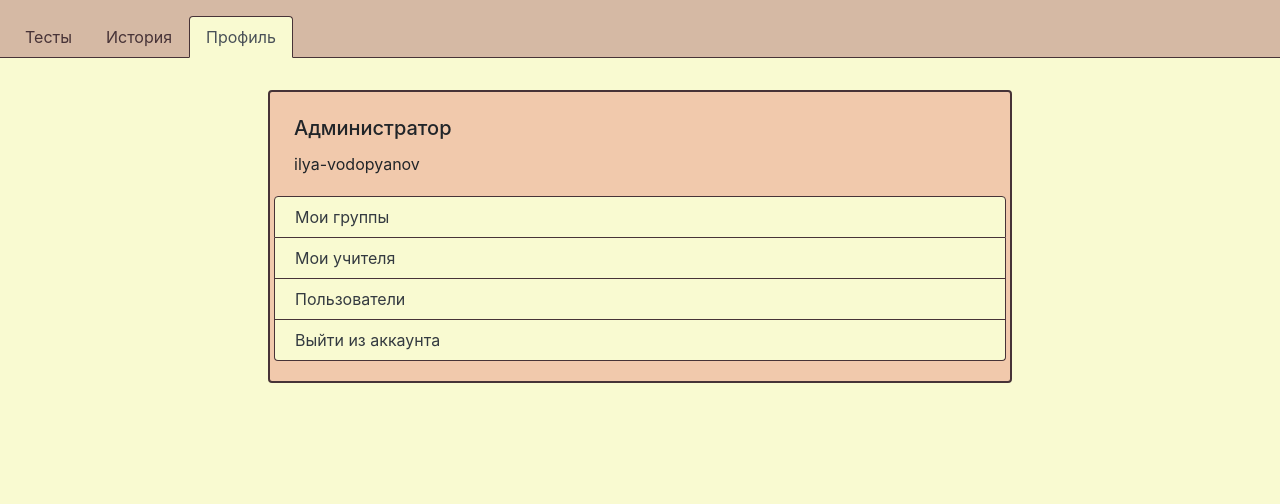
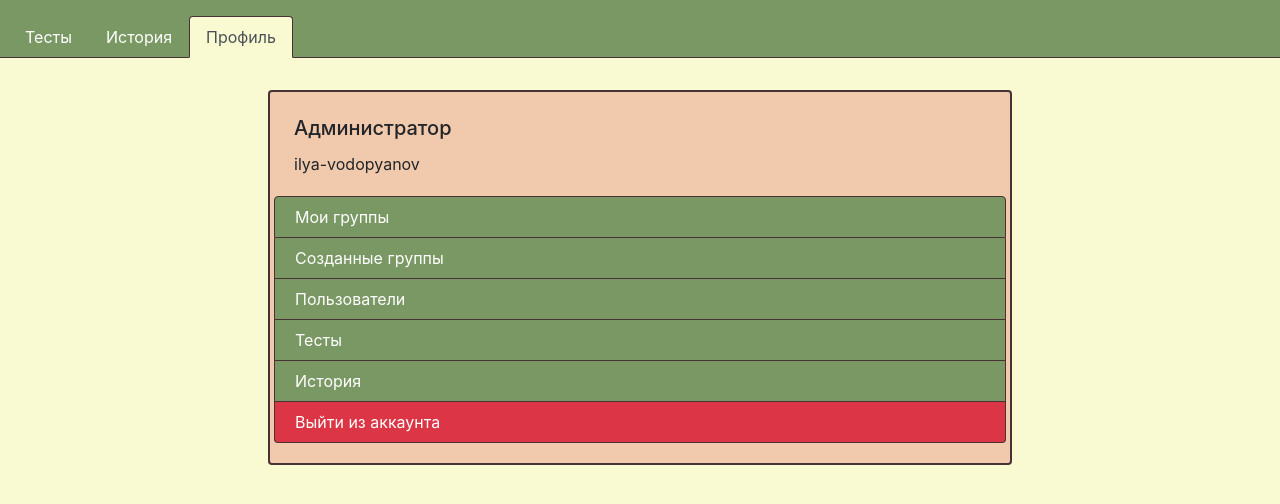
Before and after one commit to thecattest/testing-system, a Flask app: page /more in a window 1280 px wide. Shown: the top 504 px of the page. Run offline with Flask 2, Linux system fonts and the light colour scheme; a user stored in the database is signed in; data comes from the database, SQL or seed files in the repository; both versions use the stored data as it was after the commit; some libraries are stand-ins or nearby versions.

Commit message:
some updates, still cant create groups and manage access to tests

```diff
--- a/data/groups.py
+++ b/data/groups.py
@@ -29,4 +29,4 @@ class Group(SqlAlchemyBase, SerializerMixin):
                          backref="group")
 
     def __repr__(self):
-        return f"<Group {self.id} {self.name} {self.creator.nick}>"
+        return f"<Group {self.id} {self.name} {self.creator.nickname}>"
--- a/main.py
+++ b/main.py
@@ -3,6 +3,7 @@ from flask_ngrok import run_with_ngrok
 from flask_login import LoginManager, login_user, login_required, logout_user, current_user
 
 from data import db_session
+import sqlalchemy as sa
 db_session.global_init("db/tests.sqlite")
 
 from data.__all_models import *
@@ -263,7 +264,7 @@ def get_group(group_id):
     group = db.query(Group).get(group_id)
     if not group:
         code = 1
-    elif group.creator_id != current_user.id and current_user.type_id != 1:
+    elif group.creator_id != current_user.id and current_user.type_id != 1 and not current_user in group.users:
         code = 2
     return render_template("group.html",
                            title='Группа',
@@ -445,9 +446,19 @@ def finish_test():
 @app.route('/more')
 @login_required
 def more():
-    return render_template('more.html',
-                           title='Дополнительно',
-                           more='active')
+    db = db_session.create_session()
+    my_groups = db.query(Group).filter((Group.for_all_users) | (~Group.is_service),
+                                       Group.creator != current_user).all()
+    my_groups = list(group for group in my_groups if current_user in group.users)
+    created_groups = db.query(Group).filter(~Group.is_service, Group.creator == current_user).all()
+    try:
+        return render_template('more.html',
+                               title='Дополнительно',
+                               more='active',
+                               my_groups=my_groups,
+                               created_groups=created_groups)
+    except sa.orm.exc.DetachedInstanceError:
+        return redirect('/more')
 
 
 if __name__ == '__main__':
--- a/static/css/style.css
+++ b/static/css/style.css
@@ -4,6 +4,7 @@
     --background: #F9FAD1;
     --border: #473337;
     --dark-green: #7a9863;
+
     --light-green: #72b142;
 }
 
@@ -133,14 +134,14 @@ body {
 }
 
 .nav-tabs {
-    background-color: var(--main-dark);
+    background-color: var(--dark-green);
     color: white;
     border: none!important;
     border-bottom: 1px solid var(--border)!important;
 }
 
 .nav-link {
-    color: var(--border);
+    color: white;
 }
 
 .nav-link:hover {
@@ -168,9 +169,27 @@ body {
     color: white;
 }
 
+.list-item-dark {
+    background-color: var(--dark-green)!important;
+    color: white;
+}
+
+.list-item-dark:hover {
+    background-color: var(--main-light);
+}
+
+.danger {
+    background-color: var(--danger)!important;
+    color: white!important;
+}
+
+.list-group-item-action:active {
+
+}
+
 .danger-on-hover:hover {
-    background-color: var(--danger);
-    color: white;
+    background-color: var(--danger)!important;
+    color: white!important;
 }
 
 .card {
--- a/templates/base.html
+++ b/templates/base.html
@@ -7,9 +7,10 @@
           href="https://stackpath.bootstrapcdn.com/bootstrap/4.4.1/css/bootstrap.min.css"
           integrity="sha384-Vkoo8x4CGsO3+Hhxv8T/Q5PaXtkKtu6ug5TOeNV6gBiFeWPGFN9MuhOf23Q9Ifjh"
           crossorigin="anonymous">
-    <script src="https://cdnjs.cloudflare.com/ajax/libs/jquery/3.4.1/jquery.min.js"></script>
+    <script src="https://code.jquery.com/jquery-3.4.1.slim.min.js" integrity="sha384-J6qa4849blE2+poT4WnyKhv5vZF5SrPo0iEjwBvKU7imGFAV0wwj1yYfoRSJoZ+n" crossorigin="anonymous"></script>
+    <script src="https://cdn.jsdelivr.net/npm/popper.js@1.16.0/dist/umd/popper.min.js" integrity="sha384-Q6E9RHvbIyZFJoft+2mJbHaEWldlvI9IOYy5n3zV9zzTtmI3UksdQRVvoxMfooAo" crossorigin="anonymous"></script>
+    <script src="https://stackpath.bootstrapcdn.com/bootstrap/4.4.1/js/bootstrap.min.js" integrity="sha384-wfSDF2E50Y2D1uUdj0O3uMBJnjuUD4Ih7YwaYd1iqfktj0Uod8GCExl3Og8ifwB6" crossorigin="anonymous"></script>
     <link rel="stylesheet" href="/static/css/style.css">
-    <link rel="shortcut icon" href="/static/img/favicon.png" type="image/png">
     <title>{{title}}</title>
 </head>
 <body>
--- a/templates/more.html
+++ b/templates/more.html
@@ -10,12 +10,34 @@
                 <p class="card-text">{{current_user.nickname}}</p>
             </div>
             <ul class="list list-group pb-3">
-                <a href="#" class="list-group-item profile-list-item list-group-item-action py-2">Мои группы</a>
-                <a href="#" class="list-group-item profile-list-item list-group-item-action py-2">Мои учителя</a>
+                <a data-toggle="collapse" href="#my_groups" class="list-group-item profile-list-item list-item-dark list-group-item-action py-2">Мои группы</a>
+                <div id="my_groups" class="collapse list-group-item profile-list-item list-group-item-action py-2">
+                    {% if my_groups %}
+                    {% for group in my_groups %}
+                    <a href="/groups/{{group.id}}" class="list-group-item profile-list-item list-group-item-action py-2">{{group.name}} ({{group.creator.nickname}})</a>
+                    {% endfor %}
+                    {% else %}
+                    <li class="list-group-item profile-list-item py-2 danger">Вы не находитесь ни в одной группе</li>
+                    {% endif %}
+                </div>
                 {% if current_user.type_id in (1, 2) %}
-                    <a href="/all_users" class="list-group-item profile-list-item list-group-item-action py-2">Пользователи</a>
+                <a data-toggle="collapse" href="#created_groups" class="list-group-item profile-list-item list-item-dark list-group-item-action py-2">Созданные группы</a>
+                <div id="created_groups" class="collapse list-group-item profile-list-item list-group-item-action py-2">
+                    {% if created_groups %}
+                    {% for group in created_groups %}
+                    <a href="/groups/{{group.id}}" class="list-group-item profile-list-item list-group-item-action py-2">{{group.name}}</a>
+                    {% endfor %}
+                    {% else %}
+                    <li class="list-group-item profile-list-item py-2 danger">Вы не создали ни одной группы</li>
+                    {% endif %}
+                </div>
                 {% endif %}
-                <a href="/logout" class="danger-on-hover list-group-item profile-list-item list-group-item-action py-2">Выйти из аккаунта</a>
+                {% if current_user.type_id in (1, 2) %}
+                    <a href="/all_users" class="list-group-item profile-list-item list-item-dark list-group-item-action py-2">Пользователи</a>
+                {% endif %}
+                <a href="/all_tests" class="list-group-item profile-list-item list-item-dark list-group-item-action py-2">Тесты</a>
+                <a href="/statistics" class="list-group-item profile-list-item list-item-dark list-group-item-action py-2">История</a>
+                <a href="/logout" class="danger-on-hover danger list-group-item profile-list-item list-group-item-action py-2">Выйти из аккаунта</a>
             </ul>
         </div>
     </div>
```
Also changed, not shown: db/tests.sqlite.
